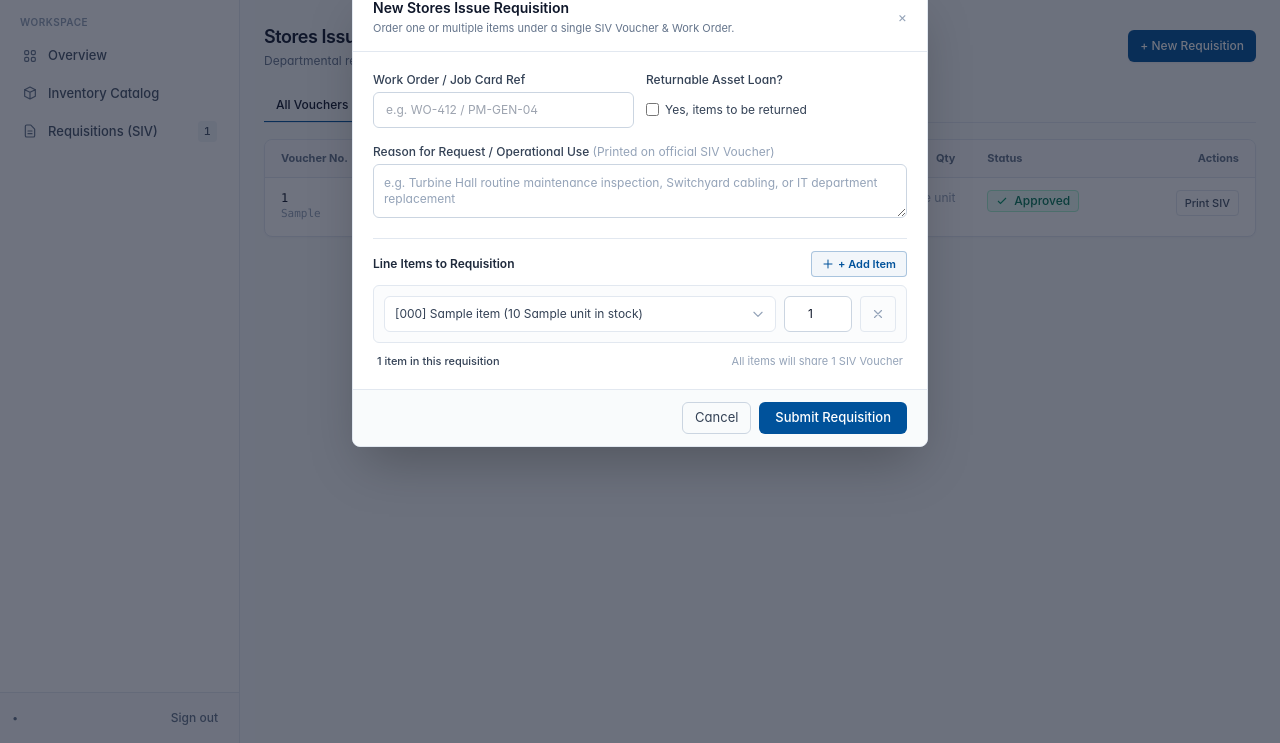
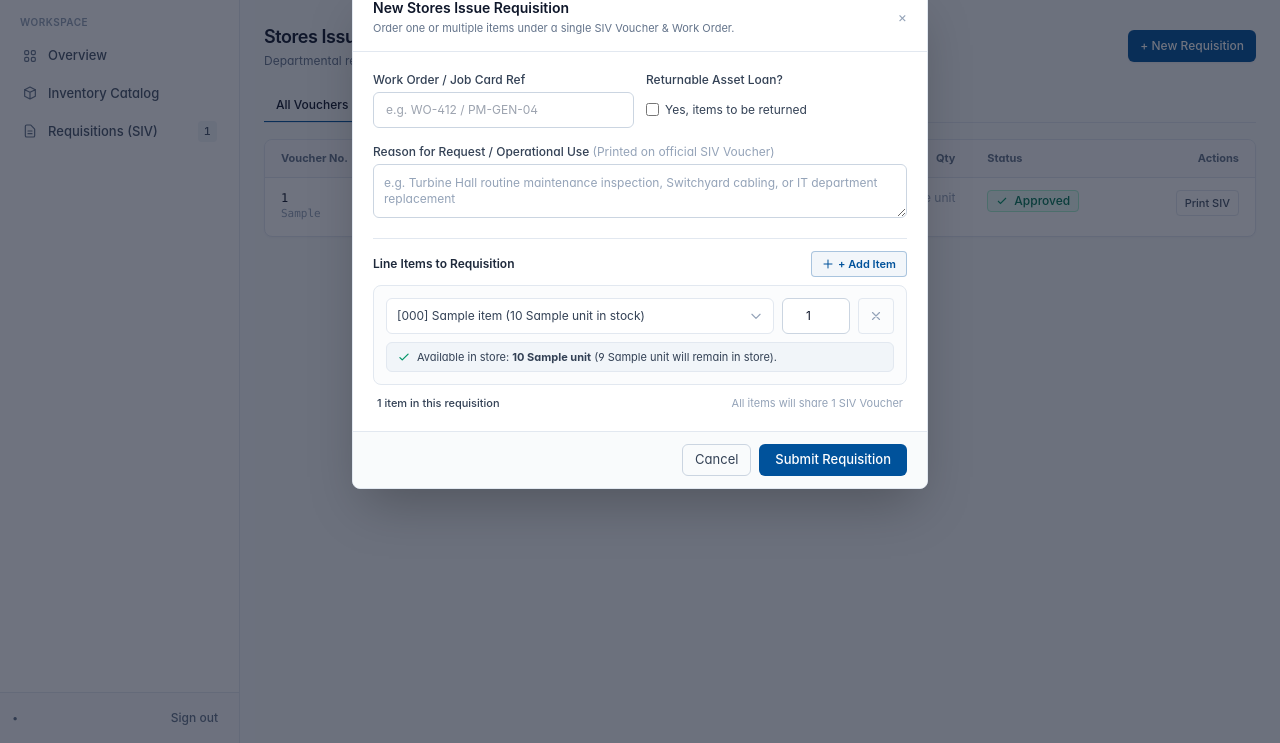
Before and after one commit to Lanor-Jephthah1/VRA-Akuse-Inventory, a FastAPI app: template app/templates/requisitions.html in a window 1280 px wide, after a click on "+ New Requisition". Shown: the part 57-800 px from the top of the page. Run offline with FastAPI, Linux system fonts and the light colour scheme; the template is opened without the code that fills it: most values are stand-ins (such as "Sample title", 1, 10 or a date in 2020).

Commit message:
Replace raw negative movements with styled directional badges, add real-time stock limit validation and prompt box to requisition quantity inputs, and improve alert banners

```diff
--- a/app/main.py
+++ b/app/main.py
@@ -553,6 +553,12 @@ async def create_requisition(
         item = db.query(InventoryItem).filter(InventoryItem.id == i_id).first()
         if not item:
             continue
+
+        if qty > item.quantity_on_hand:
+            return RedirectResponse(
+                url=f"/requisitions?msg=Insufficient+Stock!+Only+{item.quantity_on_hand}+{item.unit}+available+in+store+for+{item.item_code}",
+                status_code=303,
+            )
 
         returnable_flag = True if (item.item_type == "ASSET" or form.get("is_returnable") == "on") else False
 
--- a/app/static/js/script.js
+++ b/app/static/js/script.js
@@ -377,6 +377,11 @@ function addRequisitionItemRow() {
     initCustomSelects();
   }
   updateRequisitionItemsSummary();
+  const newRow = container.lastElementChild;
+  if (newRow) {
+    const input = newRow.querySelector('input[name="quantities"]');
+    if (input) validateRequisitionRow(input);
+  }
 }
 
 function removeRequisitionItemRow(btn) {
@@ -391,5 +396,94 @@ function removeRequisitionItemRow(btn) {
   if (row) {
     row.remove();
     updateRequisitionItemsSummary();
+    updateRequisitionFormSubmitState();
   }
 }
+
+// Real-time Quantity & Stock Limit Validator & Message Box
+function validateRequisitionRow(el) {
+  const row = el.closest('.requisition-item-row');
+  if (!row) return;
+
+  const select = row.querySelector('select[name="item_ids"]');
+  const qtyInput = row.querySelector('input[name="quantities"]');
+  const feedback = row.querySelector('.req-row-feedback');
+  if (!select || !qtyInput || !feedback) return;
+
+  const selectedOpt = select.options[select.selectedIndex];
+  if (!selectedOpt) return;
+
+  const stock = parseInt(selectedOpt.getAttribute('data-stock') || '0', 10);
+  const unit = selectedOpt.getAttribute('data-unit') || 'units';
+  const code = selectedOpt.getAttribute('data-code') || '';
+  const rawVal = qtyInput.value;
+  const qty = parseInt(rawVal, 10);
+
+  qtyInput.setAttribute('max', stock);
+
+  // Check state
+  if (isNaN(qty) || rawVal === '' || qty < 1) {
+    qtyInput.classList.add('border-amber-400', 'focus:ring-amber-200');
+    qtyInput.classList.remove('border-rose-500', 'text-rose-700', 'bg-rose-50/30', 'border-slate-300');
+    feedback.className = 'req-row-feedback text-[11px] p-2 rounded-md bg-amber-50 border border-amber-200 text-amber-800 flex items-center gap-1.5';
+    feedback.innerHTML = `<svg class="w-3.5 h-3.5 text-amber-600 shrink-0" fill="none" stroke="currentColor" viewBox="0 0 24 24"><path stroke-linecap="round" stroke-linejoin="round" stroke-width="2" d="M12 9v2m0 4h.01m-6.938 4h13.856c1.54 0 2.502-1.667 1.732-3L13.732 4c-.77-1.333-2.694-1.333-3.464 0L3.34 16c-.77 1.333.192 3 1.732 3z"/></svg><span>Please enter a requested quantity of 1 or more (Max available: <strong>${stock} ${unit}</strong>).</span>`;
+    feedback.classList.remove('hidden');
+  } else if (qty > stock) {
+    // EXCEEDS STOCK! (The user's exact issue shown in screenshot)
+    qtyInput.classList.add('border-rose-500', 'text-rose-700', 'bg-rose-50/30', 'focus:ring-rose-200');
+    qtyInput.classList.remove('border-slate-300', 'border-amber-400');
+    feedback.className = 'req-row-feedback text-[11px] p-2 rounded-md bg-rose-50 border border-rose-200 text-rose-800 flex items-start gap-2';
+    feedback.innerHTML = `<svg class="w-4 h-4 text-rose-600 shrink-0 mt-0.5" fill="none" stroke="currentColor" viewBox="0 0 24 24"><path stroke-linecap="round" stroke-linejoin="round" stroke-width="2" d="M12 9v2m0 4h.01m-6.938 4h13.856c1.54 0 2.502-1.667 1.732-3L13.732 4c-.77-1.333-2.694-1.333-3.464 0L3.34 16c-.77 1.333.192 3 1.732 3z"/></svg><div><span class="font-semibold">Insufficient Store Stock:</span> You entered <strong>${qty} ${unit}</strong>, but only <strong>${stock} ${unit}</strong> are currently available in stores for <em>${code}</em>. Please enter <strong>${stock}</strong> or fewer.</div>`;
+    feedback.classList.remove('hidden');
+  } else {
+    // Valid quantity within stock limit
+    qtyInput.classList.remove('border-rose-500', 'text-rose-700', 'bg-rose-50/30', 'border-amber-400');
+    qtyInput.classList.add('border-slate-300');
+    const remaining = stock - qty;
+    feedback.className = 'req-row-feedback text-[11px] px-2.5 py-1.5 rounded-md bg-slate-100 text-slate-700 border border-slate-200 flex items-center gap-1.5';
+    feedback.innerHTML = `<svg class="w-3.5 h-3.5 text-emerald-600 shrink-0" fill="none" stroke="currentColor" viewBox="0 0 24 24"><path stroke-linecap="round" stroke-linejoin="round" stroke-width="2.2" d="M5 13l4 4L19 7"/></svg><span>Available in store: <strong>${stock} ${unit}</strong> (${remaining} ${unit} will remain in store).</span>`;
+    feedback.classList.remove('hidden');
+  }
+
+  updateRequisitionFormSubmitState();
+}
+
+function updateRequisitionFormSubmitState() {
+  const container = document.getElementById('requisitionItemsContainer');
+  const submitBtn = document.getElementById('submitReqBtn');
+  if (!container || !submitBtn) return;
+
+  const rows = container.querySelectorAll('.requisition-item-row');
+  let hasError = false;
+
+  rows.forEach(r => {
+    const select = r.querySelector('select[name="item_ids"]');
+    const qtyInput = r.querySelector('input[name="quantities"]');
+    if (select && qtyInput) {
+      const selectedOpt = select.options[select.selectedIndex];
+      const stock = parseInt(selectedOpt?.getAttribute('data-stock') || '0', 10);
+      const qty = parseInt(qtyInput.value || '0', 10);
+      if (isNaN(qty) || qty < 1 || qty > stock) {
+        hasError = true;
+      }
+    }
+  });
+
+  if (hasError) {
+    submitBtn.disabled = true;
+    submitBtn.classList.add('opacity-50', 'cursor-not-allowed', 'pointer-events-none');
+    submitBtn.title = 'Please adjust requested quantity to available stock limit';
+  } else {
+    submitBtn.disabled = false;
+    submitBtn.classList.remove('opacity-50', 'cursor-not-allowed', 'pointer-events-none');
+    submitBtn.title = '';
+  }
+}
+
+// Initialise row validation on modal open
+document.addEventListener('DOMContentLoaded', () => {
+  document.querySelectorAll('#requisitionItemsContainer .requisition-item-row').forEach(row => {
+    const input = row.querySelector('input[name="quantities"]');
+    if (input) validateRequisitionRow(input);
+  });
+});
--- a/app/templates/base.html
+++ b/app/templates/base.html
@@ -210,15 +210,22 @@
     </header>
 
     {% if flash_msg %}
+    {% set is_warning = ('insufficient' in flash_msg.lower() or 'error' in flash_msg.lower() or 'denied' in flash_msg.lower() or 'failed' in flash_msg.lower() or 'declined' in flash_msg.lower()) %}
     <div class="max-w-6xl w-full mx-auto px-4 sm:px-6 mt-4">
-      <div class="bg-white border border-slate-200 rounded-lg px-4 py-2.5 shadow-xs flex items-center justify-between gap-3 text-xs">
+      <div class="rounded-lg px-4 py-2.5 shadow-xs flex items-center justify-between gap-3 text-xs border {% if is_warning %}bg-rose-50/80 border-rose-200 text-rose-800{% else %}bg-white border-slate-200 text-slate-800{% endif %}">
         <div class="flex items-center gap-2.5 min-w-0">
-          <div class="w-5 h-5 rounded-full bg-slate-100 border border-slate-200 text-slate-700 flex items-center justify-center shrink-0">
-            <svg class="w-3 h-3" fill="none" stroke="currentColor" viewBox="0 0 24 24"><path stroke-linecap="round" stroke-linejoin="round" stroke-width="2" d="M5 13l4 4L19 7"/></svg>
+          {% if is_warning %}
+          <div class="w-5 h-5 rounded-full bg-rose-100 border border-rose-300 text-rose-700 flex items-center justify-center shrink-0">
+            <svg class="w-3.5 h-3.5" fill="none" stroke="currentColor" viewBox="0 0 24 24"><path stroke-linecap="round" stroke-linejoin="round" stroke-width="2" d="M12 9v2m0 4h.01m-6.938 4h13.856c1.54 0 2.502-1.667 1.732-3L13.732 4c-.77-1.333-2.694-1.333-3.464 0L3.34 16c-.77 1.333.192 3 1.732 3z"/></svg>
           </div>
-          <span class="font-medium text-slate-800 truncate">{{ flash_msg }}</span>
+          {% else %}
+          <div class="w-5 h-5 rounded-full bg-emerald-50 border border-emerald-200 text-emerald-700 flex items-center justify-center shrink-0">
+            <svg class="w-3 h-3" fill="none" stroke="currentColor" viewBox="0 0 24 24"><path stroke-linecap="round" stroke-linejoin="round" stroke-width="2.2" d="M5 13l4 4L19 7"/></svg>
+          </div>
+          {% endif %}
+          <span class="font-medium truncate">{{ flash_msg }}</span>
         </div>
-        <a href="{{ request.url.path }}" class="text-xs text-slate-400 hover:text-slate-700 font-medium px-2 py-1 rounded hover:bg-slate-100 transition-colors shrink-0">
+        <a href="{{ request.url.path }}" class="text-xs {% if is_warning %}text-rose-600 hover:text-rose-800 hover:bg-rose-100{% else %}text-slate-400 hover:text-slate-700 hover:bg-slate-100{% endif %} font-medium px-2 py-1 rounded transition-colors shrink-0">
           Dismiss
         </a>
       </div>
--- a/app/templates/requisitions.html
+++ b/app/templates/requisitions.html
@@ -242,12 +242,13 @@
 
           <div id="requisitionItemsContainer" class="space-y-2.5">
             <!-- First Line Item Row -->
-            <div class="requisition-item-row p-2.5 rounded-md border border-slate-200 bg-slate-50/50 flex flex-col sm:flex-row items-stretch sm:items-center gap-2">
+            <div class="requisition-item-row p-3 rounded-lg border border-slate-200 bg-slate-50/50 flex flex-col gap-2">
+              <div class="flex flex-col sm:flex-row items-stretch sm:items-center gap-2">
                 <div class="flex-1 min-w-0">
                   <label class="block text-[11px] font-medium text-slate-600 mb-1 sm:hidden">Item</label>
-                <select name="item_ids" required class="w-full h-9 rounded-md border border-slate-300 px-2.5 bg-white text-xs">
+                  <select name="item_ids" required onchange="validateRequisitionRow(this)" class="w-full h-9 rounded-md border border-slate-300 px-2.5 bg-white text-xs">
                     {% for it in items %}
-                    <option value="{{ it.id }}" {% if request.query_params.get('item_id') == it.id|string %}selected{% endif %}>
+                      <option value="{{ it.id }}" data-stock="{{ it.quantity_on_hand }}" data-unit="{{ it.unit }}" data-code="{{ it.item_code }}" data-name="{{ it.name }}" {% if request.query_params.get('item_id') == it.id|string %}selected{% endif %}>
                         [{{ it.item_code }}] {{ it.name }} ({{ it.quantity_on_hand }} {{ it.unit }} in stock)
                       </option>
                     {% endfor %}
@@ -256,7 +257,7 @@
                 <div class="w-full sm:w-28 shrink-0 flex items-center gap-2">
                   <div class="flex-1">
                     <label class="block text-[11px] font-medium text-slate-600 mb-1 sm:hidden">Qty</label>
-                  <input type="number" name="quantities" value="1" min="1" required placeholder="Qty" class="w-full h-9 rounded-md border border-slate-300 px-2.5 text-center text-xs bg-white" />
+                    <input type="number" name="quantities" value="1" min="1" required placeholder="Qty" oninput="validateRequisitionRow(this)" onchange="validateRequisitionRow(this)" class="w-full h-9 rounded-md border border-slate-300 px-2.5 text-center text-xs bg-white req-qty-input" />
                   </div>
                   <button
                     type="button"
@@ -268,16 +269,20 @@
                   </button>
                 </div>
               </div>
+              <!-- Real-time Quantity & Stock Live Message Box -->
+              <div class="req-row-feedback text-[11px] hidden"></div>
+            </div>
           </div>
 
           <!-- Items Template for cloning -->
           <template id="requisitionRowTemplate">
-            <div class="requisition-item-row p-2.5 rounded-md border border-slate-200 bg-slate-50/50 flex flex-col sm:flex-row items-stretch sm:items-center gap-2">
+            <div class="requisition-item-row p-3 rounded-lg border border-slate-200 bg-slate-50/50 flex flex-col gap-2">
+              <div class="flex flex-col sm:flex-row items-stretch sm:items-center gap-2">
                 <div class="flex-1 min-w-0">
                   <label class="block text-[11px] font-medium text-slate-600 mb-1 sm:hidden">Item</label>
-                <select name="item_ids" required class="w-full h-9 rounded-md border border-slate-300 px-2.5 bg-white text-xs">
+                  <select name="item_ids" required onchange="validateRequisitionRow(this)" class="w-full h-9 rounded-md border border-slate-300 px-2.5 bg-white text-xs">
                     {% for it in items %}
-                    <option value="{{ it.id }}">
+                      <option value="{{ it.id }}" data-stock="{{ it.quantity_on_hand }}" data-unit="{{ it.unit }}" data-code="{{ it.item_code }}" data-name="{{ it.name }}">
                         [{{ it.item_code }}] {{ it.name }} ({{ it.quantity_on_hand }} {{ it.unit }} in stock)
                       </option>
                     {% endfor %}
@@ -286,7 +291,7 @@
                 <div class="w-full sm:w-28 shrink-0 flex items-center gap-2">
                   <div class="flex-1">
                     <label class="block text-[11px] font-medium text-slate-600 mb-1 sm:hidden">Qty</label>
-                  <input type="number" name="quantities" value="1" min="1" required placeholder="Qty" class="w-full h-9 rounded-md border border-slate-300 px-2.5 text-center text-xs bg-white" />
+                    <input type="number" name="quantities" value="1" min="1" required placeholder="Qty" oninput="validateRequisitionRow(this)" onchange="validateRequisitionRow(this)" class="w-full h-9 rounded-md border border-slate-300 px-2.5 text-center text-xs bg-white req-qty-input" />
                   </div>
                   <button
                     type="button"
@@ -298,6 +303,9 @@
                   </button>
                 </div>
               </div>
+              <!-- Real-time Quantity & Stock Live Message Box -->
+              <div class="req-row-feedback text-[11px] hidden"></div>
+            </div>
           </template>
 
           <div class="flex items-center justify-between text-[11px] text-slate-500 mt-2.5 px-1">
@@ -308,7 +316,7 @@
       </div>
       <div class="px-5 py-3 border-t border-slate-200 bg-slate-50/80 flex justify-end gap-2 shrink-0">
         <button type="button" onclick="closeModal('newReqModal')" class="h-8 px-3 rounded-md border border-slate-300 text-slate-700 hover:bg-slate-100 cursor-pointer">Cancel</button>
-        <button type="submit" class="h-8 px-4 rounded-md bg-[#00529B] hover:bg-[#003d75] text-white font-medium shadow-xs cursor-pointer">Submit Requisition</button>
+        <button type="submit" id="submitReqBtn" class="h-8 px-4 rounded-md bg-[#00529B] hover:bg-[#003d75] text-white font-medium shadow-xs cursor-pointer transition">Submit Requisition</button>
       </div>
     </form>
   </div>
```
Also changed, not shown: app/templates/audit.html (+15 -3 lines). Lines whose indentation alone changed are shown as unchanged.
